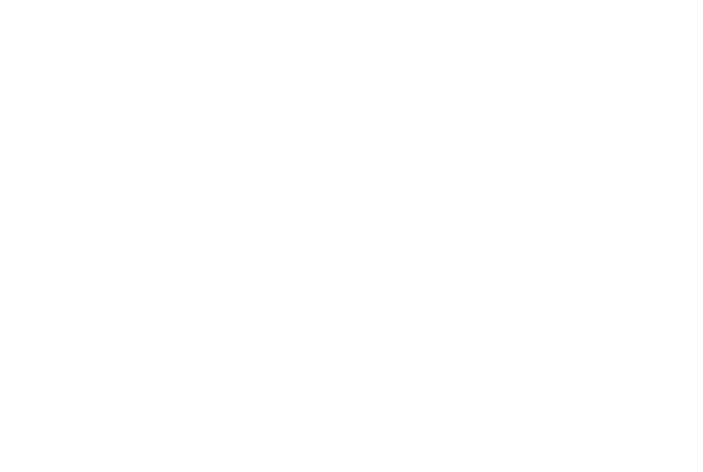
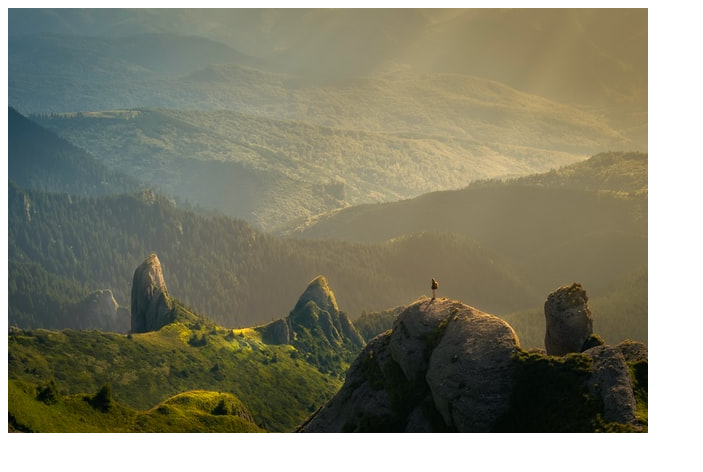
Before and after one commit to nurmdrafi/my-fancy-slider, a plain HTML site: page index.html in a window 1280 px wide. Shown: the whole page, without its empty margins (0-703 px from the left). Drawn offline with Linux system fonts and the light colour scheme.

Commit message:
setInterval init

```diff
--- a/index.html
+++ b/index.html
@@ -8,7 +8,8 @@
     <link rel="stylesheet" href="style.css">
 </head>
 <body>
-
+    <div id="image-container"></div>
+    <img src="" alt="">
     <!-- script -->
     <script src="slider.js"></script>
 </body>
--- a/slider.js
+++ b/slider.js
@@ -5,8 +5,15 @@ const images = ['img/pic-1.jpg',
 'img/pic-5.jpg',
 'img/pic-6.jpg',
 'img/pic-7.jpg',
-]
-setInterval(() => {
-
-    console.log(new Date().getTime())
+];
+let imgIndex = 0;
+const sliderInterval = setInterval(() => {
+    if(imgIndex >= images.length){
+        imgIndex = 0;
+    }
+    const imrUrl = images[imgIndex];
+    document.getElementById('image-container').innerHTML= `
+<img src="${images[imgIndex]}" alt="">
+`
+    imgIndex++;
 }, 1000);
```
